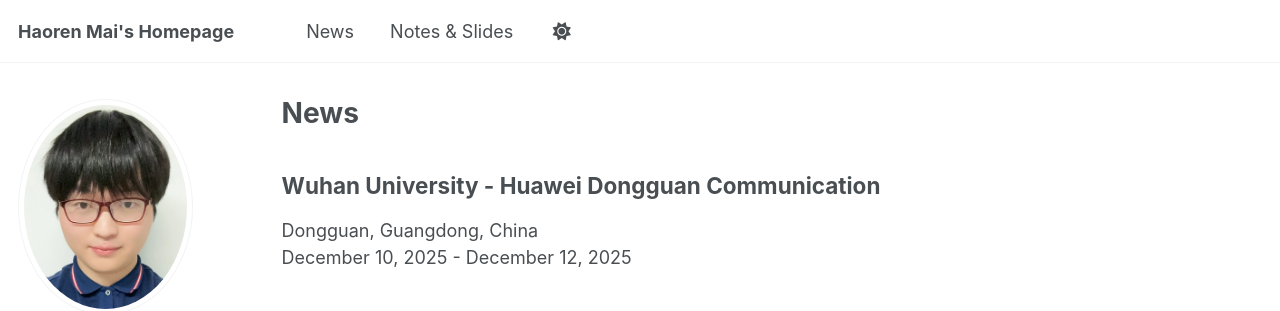
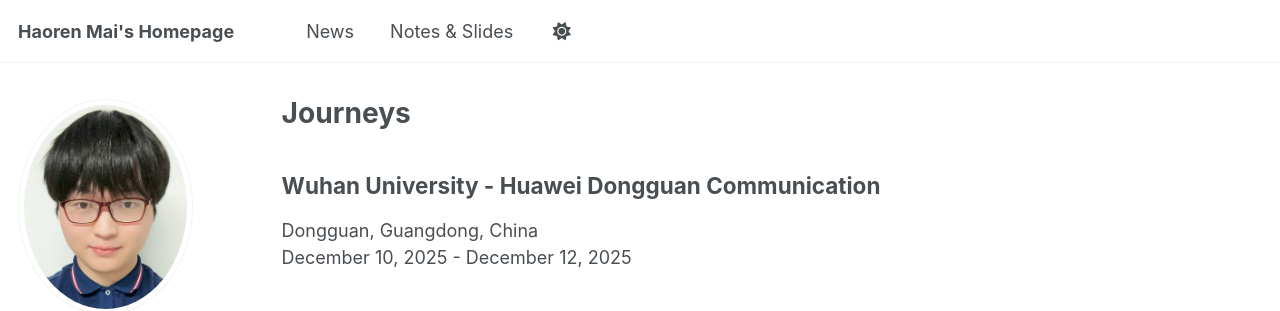
Before and after one commit to haorenmai/haorenmai, a Jekyll site: the page built from _pages/News.md, in a window 1280 px wide and 900 px high. Shown: the top 311 px of the window. Built offline with Jekyll 4.4.1, drawn with Linux system fonts in a browser that asks for light colours; a script bundle is joined from its source files by our own code; library files that are not in the unit come from our copies.

Commit message:
Update News.md

```diff
--- a/_pages/News.md
+++ b/_pages/News.md
@@ -3,8 +3,8 @@
 # Front Matter 区域，必须有
 # ---------------------------
 layout: archive          # 页面布局，可选 single、archive、home 等
-title: "News"        # 页面标题
-permalink: /News/    # URL 对应路径
+title: "Journeys"        # 页面标题
+permalink: /Journeys/    # URL 对应路径
 author_profile: true     # 可选，显示作者信息
 ---
 
```
